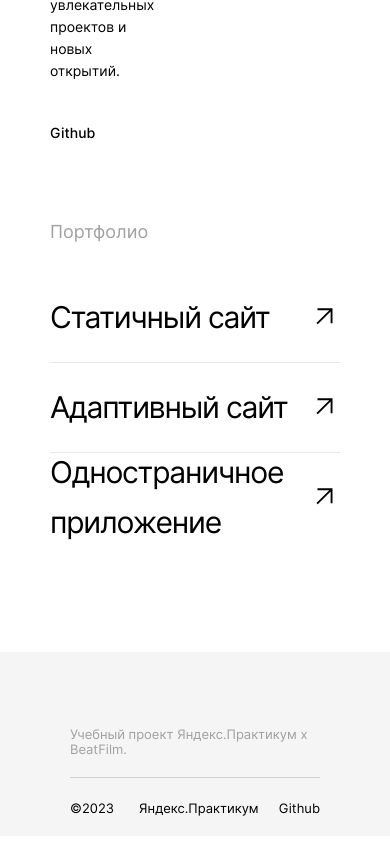
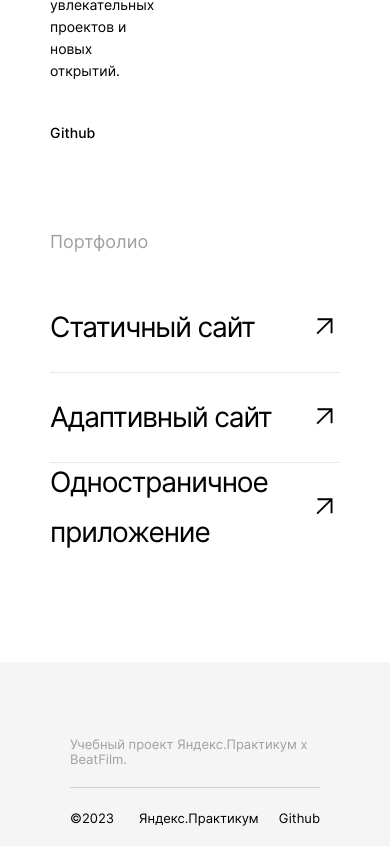
Before and after one commit to PaulAsaf2/movies-explorer-frontend, a React app: page / in a window 390 px wide. Shown: the part 3522-4368 px from the top of the page. Built offline with nearby package versions, Linux system fonts and the light colour scheme; a web font is replaced by a local one.

Commit message:
настроил portfolio до точки останова 768px

```diff
--- a/src/components/Main/Portfolio/Portfolio.css
+++ b/src/components/Main/Portfolio/Portfolio.css
@@ -37,3 +37,15 @@
 .portfolio__link:hover {
   opacity: .7;
 }
+
+@media only screen and (max-width: 768px) {
+  .portfolio__title {
+    margin-top: 91px;
+    margin-bottom: 31px;
+  }
+
+  .portfolio__link {
+    font-size: 28px;
+    letter-spacing: -1.12px;
+  }
+}
```
